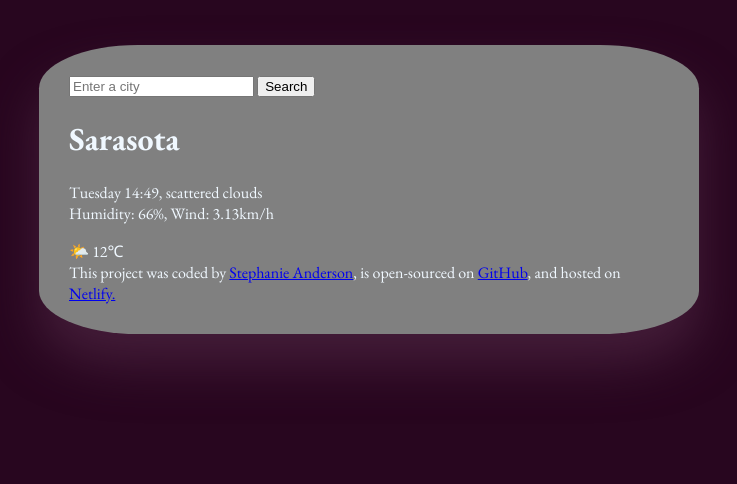
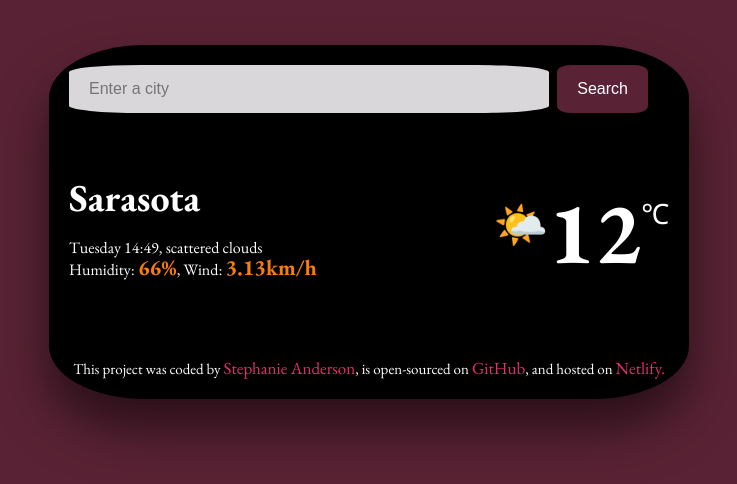
Before and after one commit to IslaAdventura/Project-Weather-App, a plain HTML site: page index.html in a window 1280 px wide. Shown: the whole page, without its empty margins (271-1008 px from the left). Drawn offline with nearby package versions, Linux system fonts and the light colour scheme.

Commit message:
added CSS

```diff
--- a/index.html
+++ b/index.html
@@ -15,21 +15,32 @@
   <body>
     <div class="weather-app">
       <header>
-        <form>
-          <input type="search" placeholder="Enter a city" required />
-          <input type="submit" value="Search" />
+        <form class="search-form">
+          <input
+            type="search"
+            placeholder="Enter a city"
+            required
+            class="search-form-input"
+          />
+          <input type="submit" value="Search" class="search-form-button" />
         </form>
       </header>
       <main>
-        <div>
-          <h1>Sarasota</h1>
-          <p>
-            Tuesday 14:49, scattered clouds
-            <br />
-            Humidity: 66%, Wind: 3.13km/h
-          </p>
+        <div class="weather-app-data">
+          <div>
+            <h1 class="weather-app-city">Sarasota</h1>
+            <p class="weather-app-details">
+              Tuesday 14:49, scattered clouds
+              <br />
+              Humidity: <strong>66%</strong>, Wind: <strong>3.13km/h</strong>
+            </p>
+          </div>
+          <div class="weather-app-temperature-container">
+            <div class="weather-app-icon">🌤️</div>
+            <div class="weather-app-temperature">12</div>
+            <div class="weather-app-units">℃</div>
+          </div>
         </div>
-        <div>🌤️ 12℃</div>
       </main>
       <footer>
         This project was coded by
--- a/src/style.css
+++ b/src/style.css
@@ -1,17 +1,99 @@
 body {
-  background-color: rgb(40, 6, 31);
-  color: aliceblue;
+  background-color: rgb(90, 35, 53);
+  color: white;
   font-family: "EB Garamond", serif;
   font-optical-sizing: auto;
   font-weight: 500px;
   font-style: normal;
 }
 
+a {
+  color: rgb(235, 43, 107);
+  font-size: 17px;
+  text-decoration: none;
+}
+
 .weather-app {
-  background: gray;
+  background: black;
   border-radius: 15%;
-  box-shadow: 0 30px 50px rgb(68, 29, 57);
+  border-style: none;
+  box-shadow: 0 30px 50px rgb(42, 16, 25);
   margin: 45px auto;
   max-width: 600px;
-  padding: 30px;
+  padding: 20px;
 }
+
+header {
+  border-bottom: 1px solid black;
+  padding: 0 0 30px 0;
+}
+
+.search-form-input {
+  background-color: rgb(217, 215, 217);
+  border: none;
+  border-style: none;
+  border-radius: 15%;
+  font-size: 16px;
+  padding: 15px 20px;
+  width: 80%;
+}
+
+.search-form-button {
+  background: rgb(90, 35, 53);
+  border: none;
+  border-radius: 15%;
+  border-style: none;
+  color: white;
+  font-size: 16px;
+  margin-left: 5px;
+  padding: 15px 20px;
+}
+main {
+  padding: 30px 0;
+}
+.weather-app-data {
+  display: flex;
+  justify-content: space-between;
+}
+
+.weather-app-city {
+  font-size: 38px;
+  line-height: 48px;
+  margin: 0;
+}
+.weather-app-details {
+  font-size: 16px;
+  line-height: 20px;
+}
+
+.weather-app-details strong {
+  color: rgb(248, 125, 10);
+  font-size: 22px;
+}
+
+.weather-app-temperature-container {
+  display: flex;
+}
+
+.weather-app-icon {
+  font-size: 44px;
+  margin-left: 10px;
+  margin-top: 22px;
+}
+
+.weather-app-temperature {
+  font-size: 88px;
+  font-weight: bold;
+}
+
+.weather-app-units {
+  font-size: 28px;
+  margin-top: 20px;
+}
+
+footer {
+  border-top: 1px solid black;
+  font-size: 15px;
+  padding: 30px 0 0 0;
+  text-align: center;
+}
```
